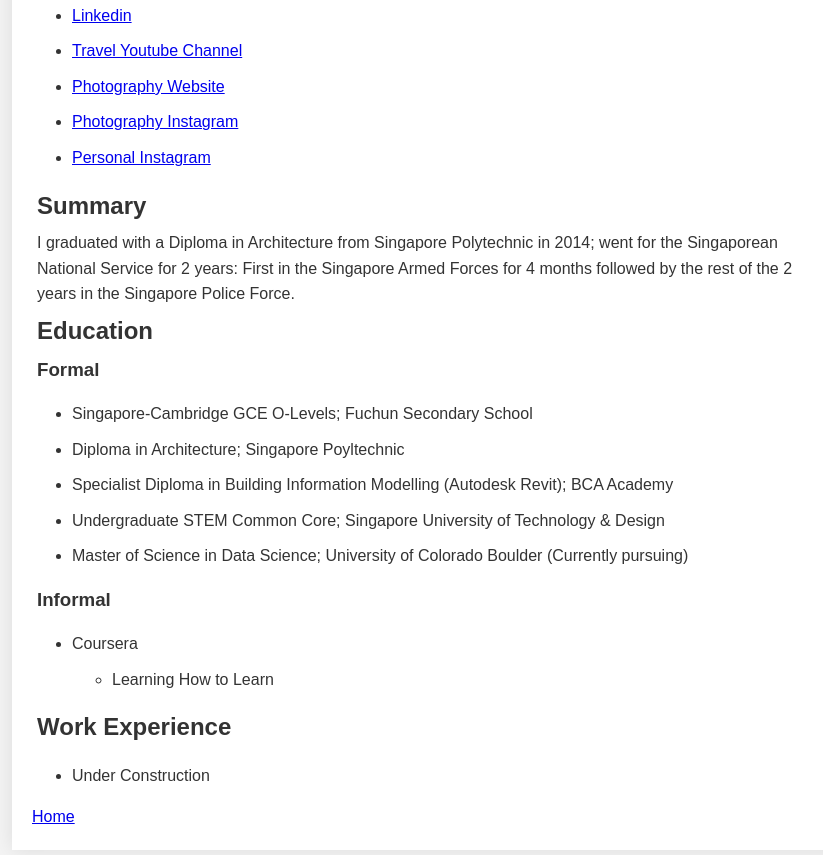
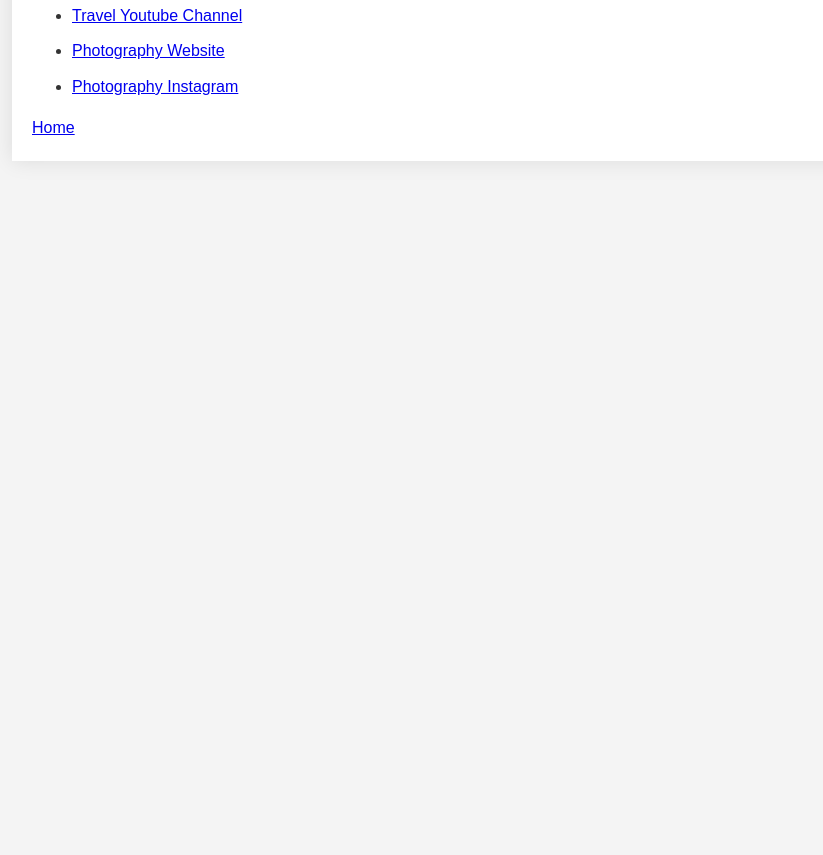
Before and after one commit to jbgithub22/jbrienweb.dev, a plain HTML site: page current/public/about.html in a window 1280 px wide. Shown: the part 446-1301 px from the top of the page, without its empty margins (208-1031 px from the left). After the commit the page ends 800 px from the top, so only its background shows below. Drawn offline with Linux system fonts and the light colour scheme; a script that the page names is missing.

Commit message:
Edited 'About' page

```diff
--- a/current/public/about.html
+++ b/current/public/about.html
@@ -34,41 +34,9 @@
 
             <h2>Links</h2>
             <ul>
-                <li><a href="https://www.linkedin.com/in/jbbarc/">Linkedin</a></li>
                 <li><a href="https://www.youtube.com/channel/UCsO3xRWhQlghJ5kTF0qvlGw">Travel Youtube Channel</a></li>
                 <li><a href="https://jbtest69.wordpress.com/">Photography Website</a></li>
                 <li><a href="https://www.instagram.com/jbbarcoma/">Photography Instagram</a></li>
-                <li><a href="https://www.instagram.com/jbdoesthingz/">Personal Instagram</a></li>
-            </ul>
-
-            <h2>Summary</h2>
-            <p>
-                I graduated with a Diploma in Architecture from Singapore Polytechnic in 2014; went for the Singaporean National Service for 2 years:
-                First in the Singapore Armed Forces for 4 months followed by the rest of the 2 years in the Singapore Police Force.
-            </p>
-            <!-- Add more paragraphs as needed -->
-
-            <h2>Education</h2>
-            <h3>Formal</h3>
-            <ul>
-                <li>Singapore-Cambridge GCE O-Levels; Fuchun Secondary School</li>
-                <li>Diploma in Architecture; Singapore Poyltechnic</li>
-                <li>Specialist Diploma in Building Information Modelling (Autodesk Revit); BCA Academy</li>
-                <li>Undergraduate STEM Common Core; Singapore University of Technology & Design</li>
-                <li>Master of Science in Data Science; University of Colorado Boulder (Currently pursuing)</li>
-            </ul>
-            <h3>Informal</h3>
-            <ul>
-                <li>Coursera</li>
-                <ul>
-                    <li>Learning How to Learn</li>
-                </ul>
-                <!-- Add more courses or platforms as needed -->
-            </ul>
-
-            <h2>Work Experience</h2>
-            <ul>
-                <li>Under Construction</li>
             </ul>
 
             <div class="nav">
```
